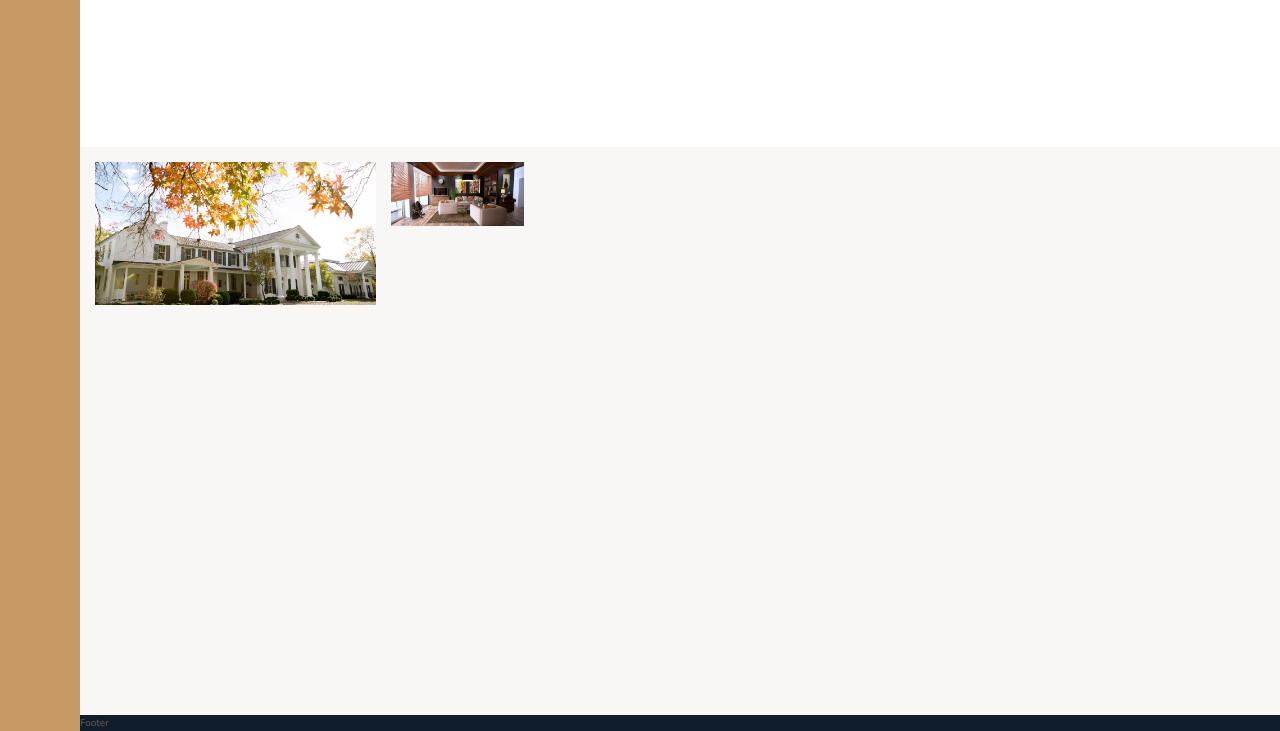
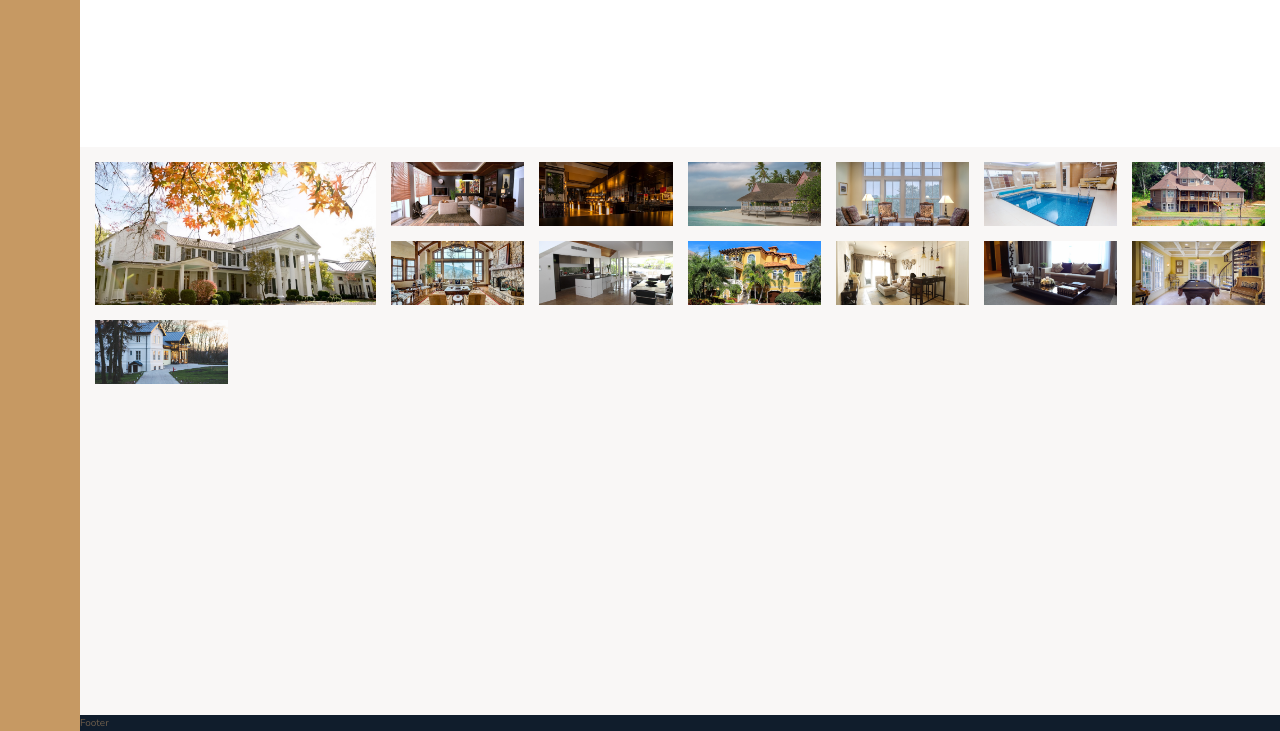
Before and after one commit to belie369/nexter, a website: page index.html in a window 1280 px wide. Shown: the part 2925-3656 px from the top of the page. Drawn offline with nearby package versions, Linux system fonts and the light colour scheme.

Commit message:
Added a HTML galery structure

```diff
--- a/index.html
+++ b/index.html
@@ -286,12 +286,34 @@
     </section>
 
     <section class="gallery">
-        <figure class="gallery__item gallery__item--1">
-            <img src="img/gal-1.jpeg" alt="Gallery image house 1" class="gallery__img">
-        </figure>
-        <figure class="gallery__item gallery__item--2">
-            <img src="img/gal-2.jpeg" alt="Gallery image house 2" class="gallery__img">
-        </figure>
+        <figure class="gallery__item gallery__item--1"><img src="./img/gal-1.jpeg" alt="Gallery image house 1"
+                class="gallery__img"></figure>
+        <figure class="gallery__item gallery__item--2"><img src="./img/gal-2.jpeg" alt="Gallery image house 2"
+                class="gallery__img"></figure>
+        <figure class="gallery__item gallery__item--3"><img src="./img/gal-3.jpeg" alt="Gallery image house 3"
+                class="gallery__img"></figure>
+        <figure class="gallery__item gallery__item--4"><img src="./img/gal-4.jpeg" alt="Gallery image house 4"
+                class="gallery__img"></figure>
+        <figure class="gallery__item gallery__item--5"><img src="./img/gal-5.jpeg" alt="Gallery image house 5"
+                class="gallery__img"></figure>
+        <figure class="gallery__item gallery__item--6"><img src="./img/gal-6.jpeg" alt="Gallery image house 6"
+                class="gallery__img"></figure>
+        <figure class="gallery__item gallery__item--7"><img src="./img/gal-7.jpeg" alt="Gallery image house 7"
+                class="gallery__img"></figure>
+        <figure class="gallery__item gallery__item--8"><img src="./img/gal-8.jpeg" alt="Gallery image house 8"
+                class="gallery__img"></figure>
+        <figure class="gallery__item gallery__item--9"><img src="./img/gal-9.jpeg" alt="Gallery image house 9"
+                class="gallery__img"></figure>
+        <figure class="gallery__item gallery__item--10"><img src="./img/gal-10.jpeg" alt="Gallery image house 10"
+                class="gallery__img"></figure>
+        <figure class="gallery__item gallery__item--11"><img src="./img/gal-11.jpeg" alt="Gallery image house 11"
+                class="gallery__img"></figure>
+        <figure class="gallery__item gallery__item--12"><img src="./img/gal-12.jpeg" alt="Gallery image house 12"
+                class="gallery__img"></figure>
+        <figure class="gallery__item gallery__item--13"><img src="./img/gal-13.jpeg" alt="Gallery image house 13"
+                class="gallery__img"></figure>
+        <figure class="gallery__item gallery__item--14"><img src="./img/gal-14.jpeg" alt="Gallery image house 14"
+                class="gallery__img"></figure>
     </section>
 
     <footer class="footer">
```
